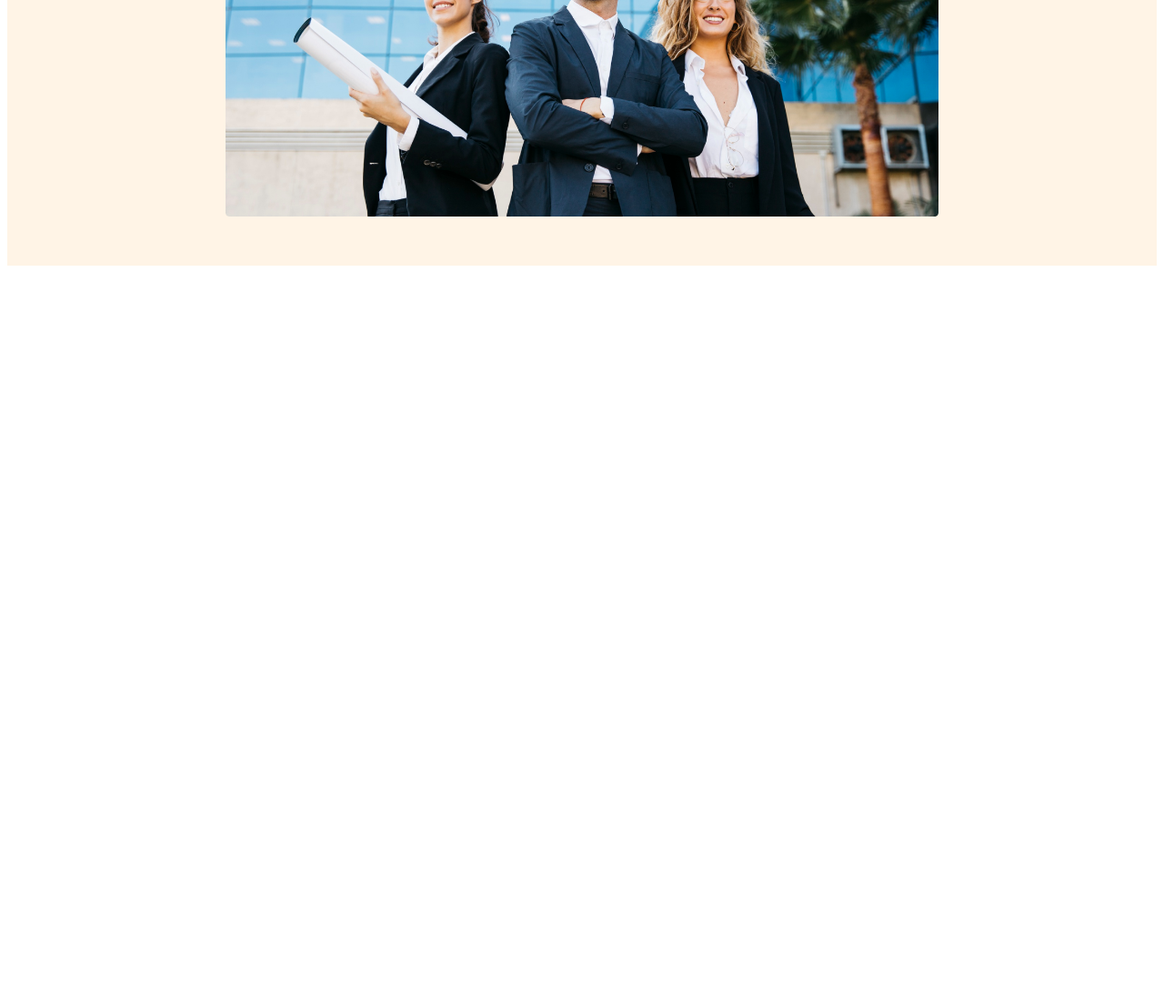
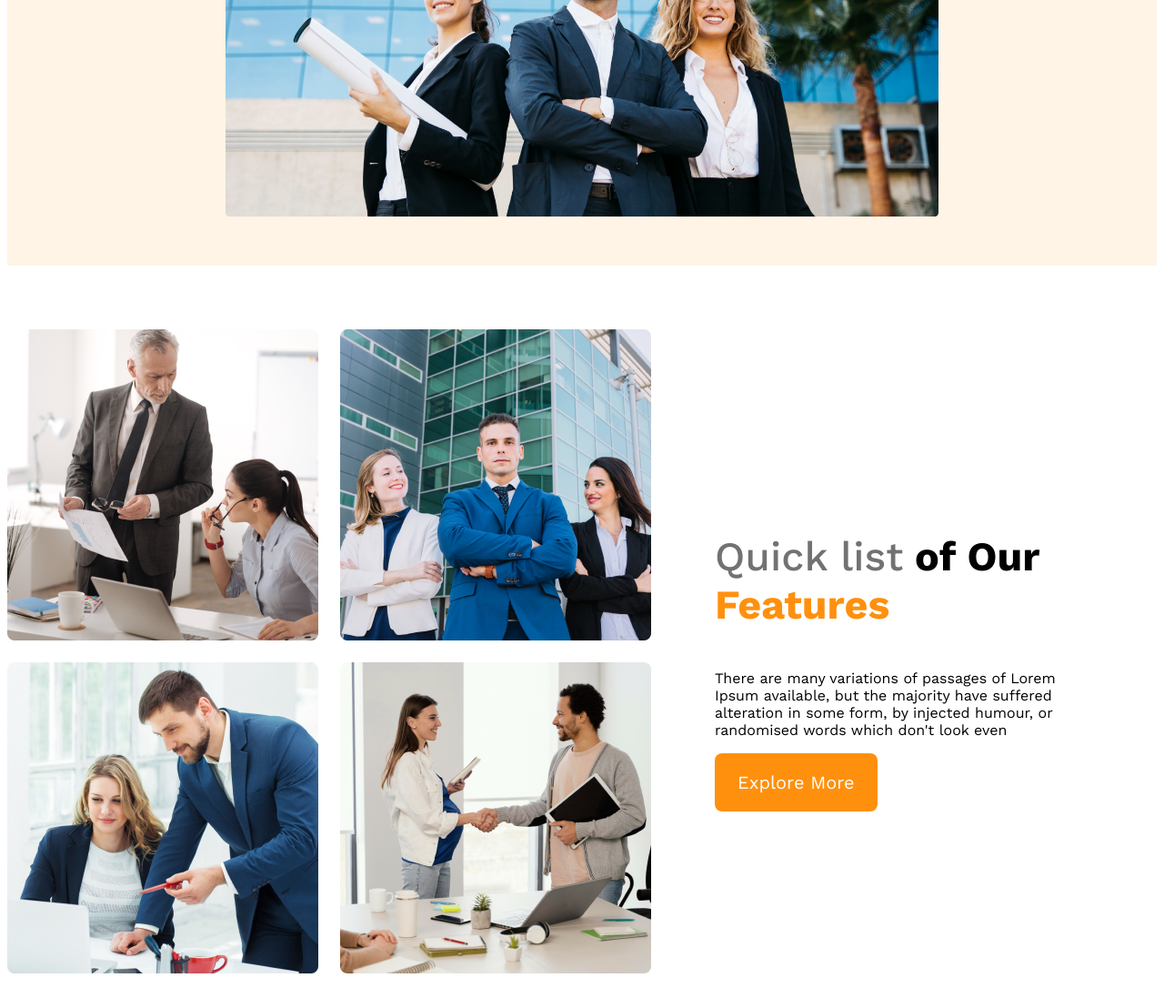
Before and after one commit to AnuraktaChowdhury/g3-architects-website, a plain HTML site: page index.html in a window 1280 px wide. Shown: the part 730-1838 px from the top of the page at 91% size. Before the commit the page ends 1030 px from the top, so only its background shows below. Drawn offline with nearby package versions, Linux system fonts and the light colour scheme.

Commit message:
make responsive

```diff
--- a/index.html
+++ b/index.html
@@ -24,7 +24,7 @@
                 <h1 class="banner-title">Brand New
                     Group of Architects
                 </h1>
-                <p class="banner-description">There are many variations of passages of Lorem Ipsum available, but the
+                <p class="text-light-gray">There are many variations of passages of Lorem Ipsum available, but the
                     majority have suffered alteration in some form, by injected humour, or randomised words which don't
                     look
                     even
@@ -36,8 +36,25 @@
 
         </div>
     </header>
+    <!-- header end -->
     <main>
-
+        <!-- teams section start -->
+        <section class="teams-container">
+            <div class="teams-img-container">
+                <img src="images/team1.png" alt="">
+                <img src="images/team2.png" alt="">
+                <img src="images/team3.png" alt="">
+                <img src="images/team4.png" alt="">
+            </div>
+            <div class="teams-content">
+                <h3 class="teams-title"> <span class="quick-list     . text-light-gray">Quick list</span> <span>of
+                        Our</span> <span class="text-features">Features</span></h3>
+                <p class="teams-description">There are many variations of passages of Lorem Ipsum available, but the
+                    majority have suffered alteration in some form, by injected humour, or randomised words which don't
+                    look even</p>
+                <button class="btn-primary">Explore More</button>
+            </div>
+        </section>
     </main>
     <footer>
 
--- a/styles/architect.css
+++ b/styles/architect.css
@@ -3,6 +3,16 @@
 
 
 /* shared styles */
+
+
+* {
+    font-family: 'Work Sans', sans-serif;
+}
+
+.text-light-gray {
+    color: #727272;
+}
+
 
 .btn-primary {
     border-radius: 8px;
@@ -13,10 +23,6 @@
     cursor: pointer;
     border: 0;
 
-}
-
-* {
-    font-family: 'Work Sans', sans-serif;
 }
 
 /* header styles */
@@ -67,14 +73,54 @@ nav li a {
     color: #131313;
 }
 
-.banner-description {
-    color: #727272;
-}
+
 
 .banner img {
     margin-top: 20px;
     width: 100%;
 }
+
+
+
+/* main styles */
+
+main {
+    max-width: 1440px;
+    margin: 70px auto;
+}
+
+.teams-container {
+    display: flex;
+    align-items: center;
+}
+
+.teams-img-container {
+    display: grid;
+    grid-template-columns: repeat(2, 1fr);
+    gap: 1.5rem;
+}
+
+.teams-content {
+    padding-right: 70px;
+    padding-left: 70px;
+}
+
+.teams-title {
+    font-size: 2.8rem;
+
+}
+
+.teams-title .quick-list {
+
+    font-weight: 500;
+}
+
+.teams-title .text-features {
+    color: #ff900e;
+    font-weight: 700;
+
+}
+
 
 /* Responsive media qureies */
 /* mobile devices */
@@ -83,19 +129,33 @@ nav li a {
         padding: 20px;
     }
 
-    nav {
+    nav,
+    .teams-container {
         flex-direction: column;
+    }
+
+    .teams-img-container {
+        grid-template-columns: 1fr;
+    }
+
+    .teams-content {
+        padding-left: 20px;
+        padding-right: 20px;
+
     }
 
 }
 
 /* tablet or medium devices */
 @media screen and (min-width:576px) and (max width:960px) {
-    nav {
+
+    nav,
+    .teams-container {
         flex-direction: column;
     }
 
     header {
         padding: 50px;
     }
+
 }
```
